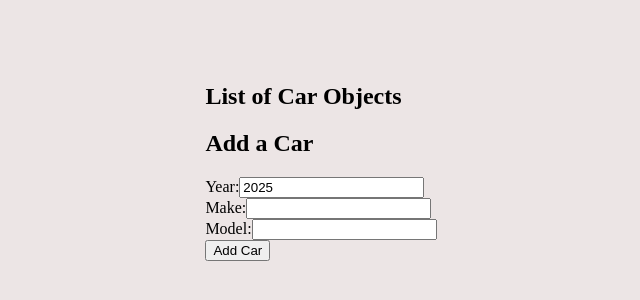
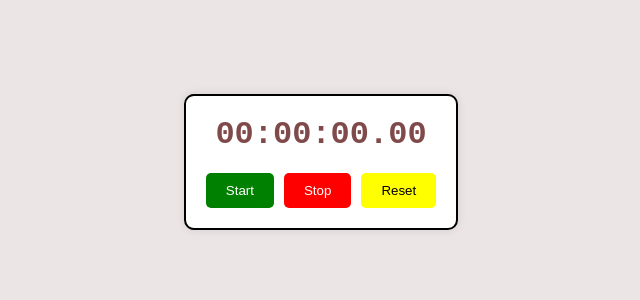
Before and after one commit to eddie-kay0462/Learning-React, a React (Vite) app in the folder my-react-app/: page / in a window 1280 px wide. Shown: the part 246-546 px from the top of the page, without its empty margins (319-959 px from the left). Built offline with nearby package versions, Linux system fonts and the light colour scheme.

Commit message:
Main app component

```diff
--- a/my-react-app/src/App.jsx
+++ b/my-react-app/src/App.jsx
@@ -1,12 +1,11 @@
 import React from "react";
-import MyComponent5 from "./MyComponent5";
+import StopWatch from "./StopWatch";
 function App() {
 
     return (
        <>
-          <MyComponent5 />
+         <StopWatch />
        </>
-
     );
 }
 
```
